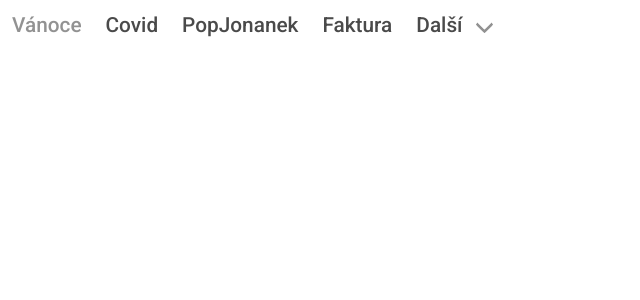
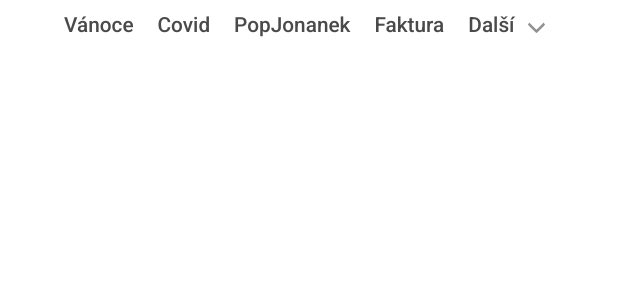
Before and after one commit to Numax-cz/NapicuWeb, an Angular app: page / in a window 1280 px wide. Shown: the top 300 px of the page, without its empty margins (0-640 px from the left). Built offline with nearby package versions, Linux system fonts and the light colour scheme.

Commit message:
Přidán navigační bar

```diff
--- a/src/app/index/index.component.html
+++ b/src/app/index/index.component.html
@@ -1,3 +1,5 @@
+<section>
+  <header class="container">
     <nav class="navbar" role="navigation" aria-label="main navigation" style="font-size: 1.3rem">
       <div class="navbar-brand">
         <a
@@ -23,16 +25,16 @@
           <div class="navbar-item has-dropdown is-hoverable">
             <a class="navbar-link"> Další </a>
 
-        <div class="navbar-dropdown">
+            <div class="navbar-dropdown" style="border: 0">
               <div>
-            <h2 class="has-text-weight-bold">Hry</h2>
+                <h2 class="has-text-weight-bold mx-3">Hry</h2>
               </div>
               <a href="https://napicu.eu/game" class="navbar-item">Plecháč</a>
               <a href="https://flappybird.napicu.eu/" class="navbar-item">Flappy</a>
               <a href="https://napicu.eu/typegame" class="navbar-item">Typing Game</a>
               <a href="https://tic.tac.toe.napicu.eu/" class="navbar-item">Tic Tac Toe</a>
               <div>
-            <h2 class="has-text-weight-bold">Nástroje</h2>
+                <h2 class="has-text-weight-bold mx-3">Nástroje</h2>
               </div>
               <a href="https://napicu.eu/pocasi" class="navbar-item">Počasí</a>
               <a href="https://ip.napicu.eu" class="navbar-item">NapicuIP</a>
@@ -42,3 +44,10 @@
         </div>
       </div>
     </nav>
+  </header>
+
+
+
+
+
+</section>
```
Lines whose indentation alone changed are shown as unchanged.
